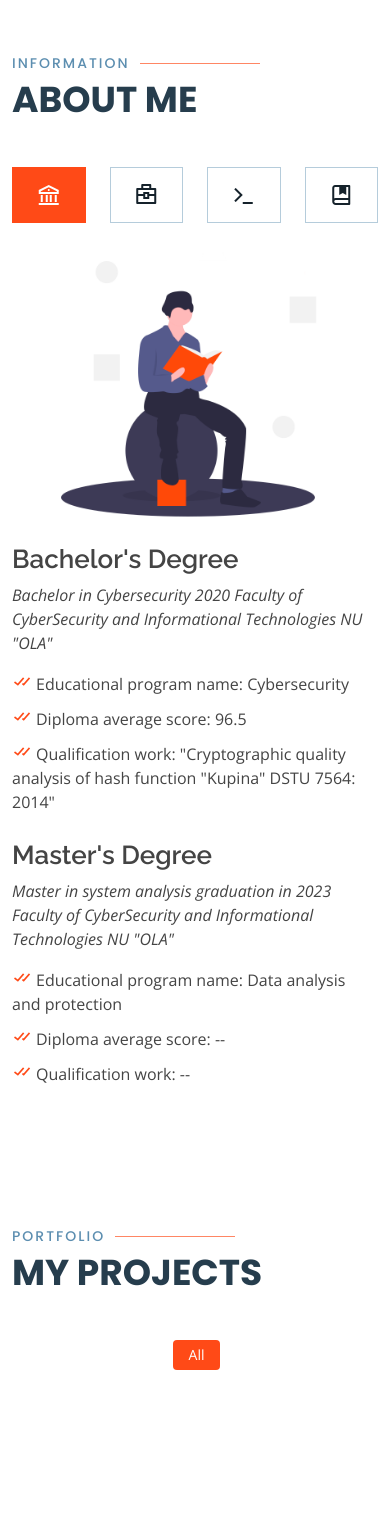
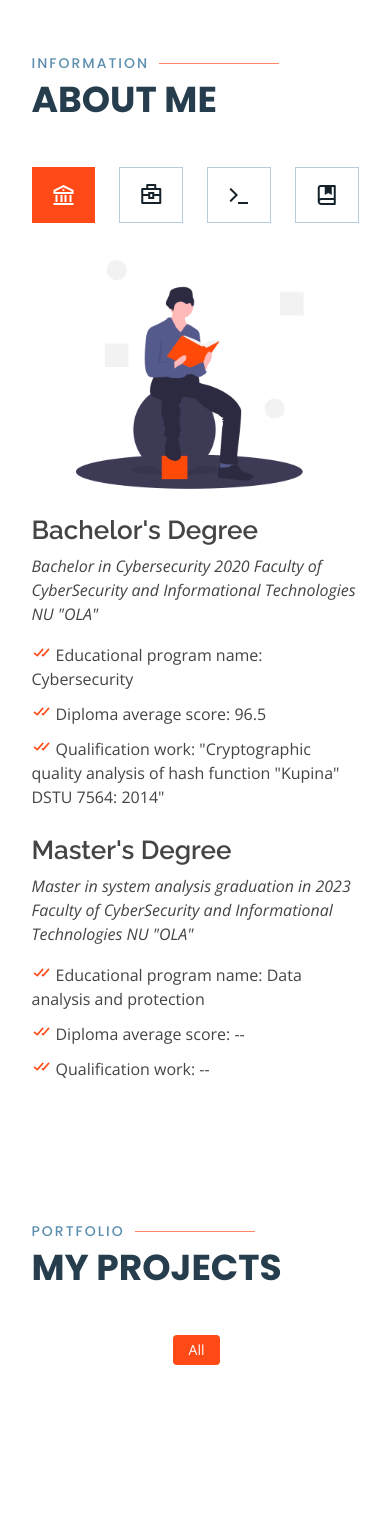
Before and after one commit to Denis-Source/portfolio, a Django app: template homepage/templates/homepage.html in a window 390 px wide. Shown: the part 845-2360 px from the top of the page. Run offline with Django 3.2, Linux system fonts and the light colour scheme; the template is opened without the code that fills it, so the values that code supplies are empty; some libraries are stand-ins or nearby versions.

Commit message:
smaller main

```diff
--- a/static/css/style.css
+++ b/static/css/style.css
@@ -113,8 +113,14 @@ h1, h2, h3, h4, h5, h6 {
     [data-aos-delay] {
         transition-delay: 0 !important;
     }
+
+    #main {
+        margin: auto;
+        max-width: 90%;
+    }
+
     .portfolio-container {
-        max-width: 65%;
+        max-width: 70%;
         margin: auto;
     }
 }
```
